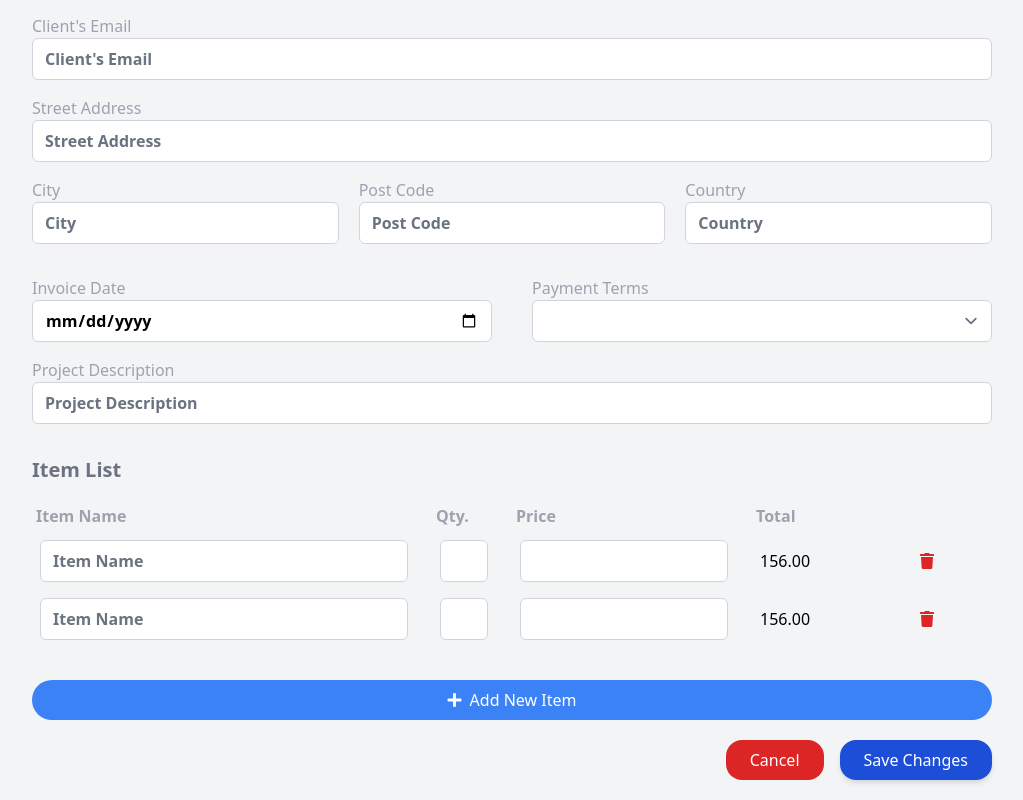
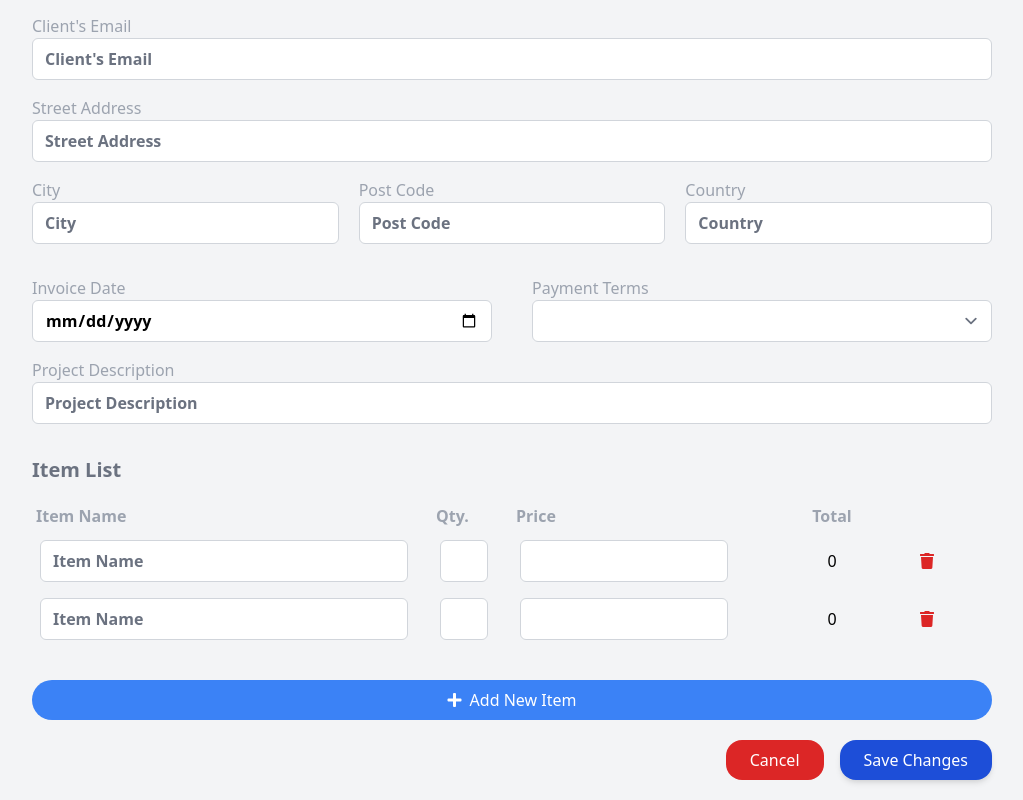
Before and after one commit to ayomideEnoch/invoice-app, a Vue app: page /invoice-create in a window 1280 px wide. Shown: the part 464-1264 px from the top of the page, without its empty margins (128-1151 px from the left). Built offline with nearby package versions, Linux system fonts and the light colour scheme.

Commit message:
Iteration...

```diff
--- a/src/views/InvoiceCreate.vue
+++ b/src/views/InvoiceCreate.vue
@@ -178,7 +178,7 @@
           <th class="w-5/12">Item Name</th>
           <th class="w-1/12">Qty.</th>
           <th class="w-3/12">Price</th>
-          <th class="w-2/12">Total</th>
+          <th class="w-2/12 text-center">Total</th>
           <th class="w-1/12"></th>
         </tr>
       </thead>
@@ -209,7 +209,7 @@
             />
           </td>
           <td>
-            <p>156.00</p>
+            <p class="text-center">{{ item.quantity * item.price }}</p>
           </td>
           <td>
             <button
@@ -298,6 +298,16 @@ export default {
       this.itemList = this.itemList.filter((item, i) => i !== index);
     },
   },
+  // computed: {
+  //   calculateTotal: function () {
+  //     for (let i = 0; i < this.itemList.length; i++) {
+  //       let total = this.itemList[i].quantity * this.itemList[i].price;
+  //       this.itemList[i].total = total;
+  //     }
+  //     let tt = 0;
+  //     return tt;
+  //   },
+  // },
 };
 </script>
 
```
